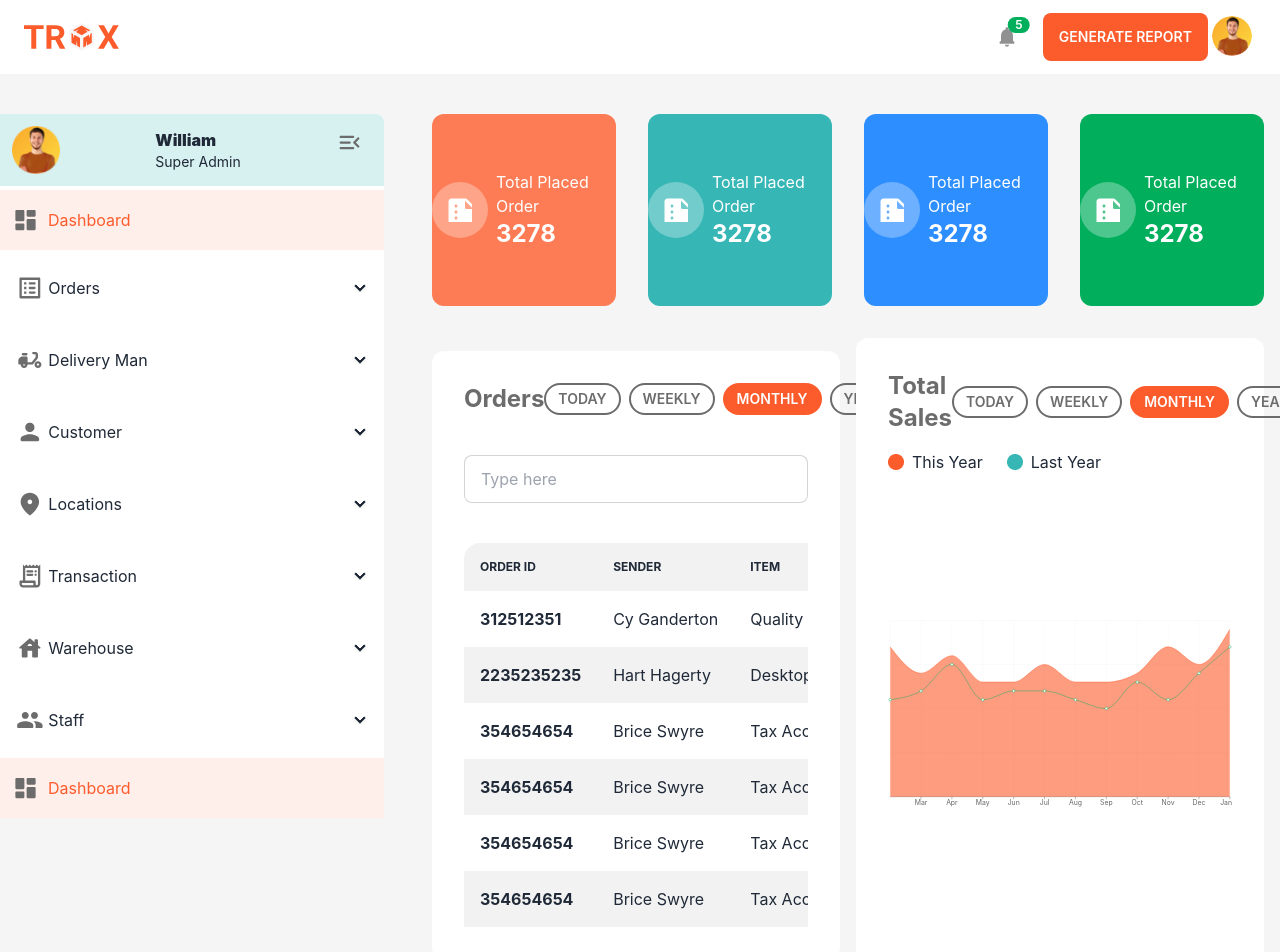
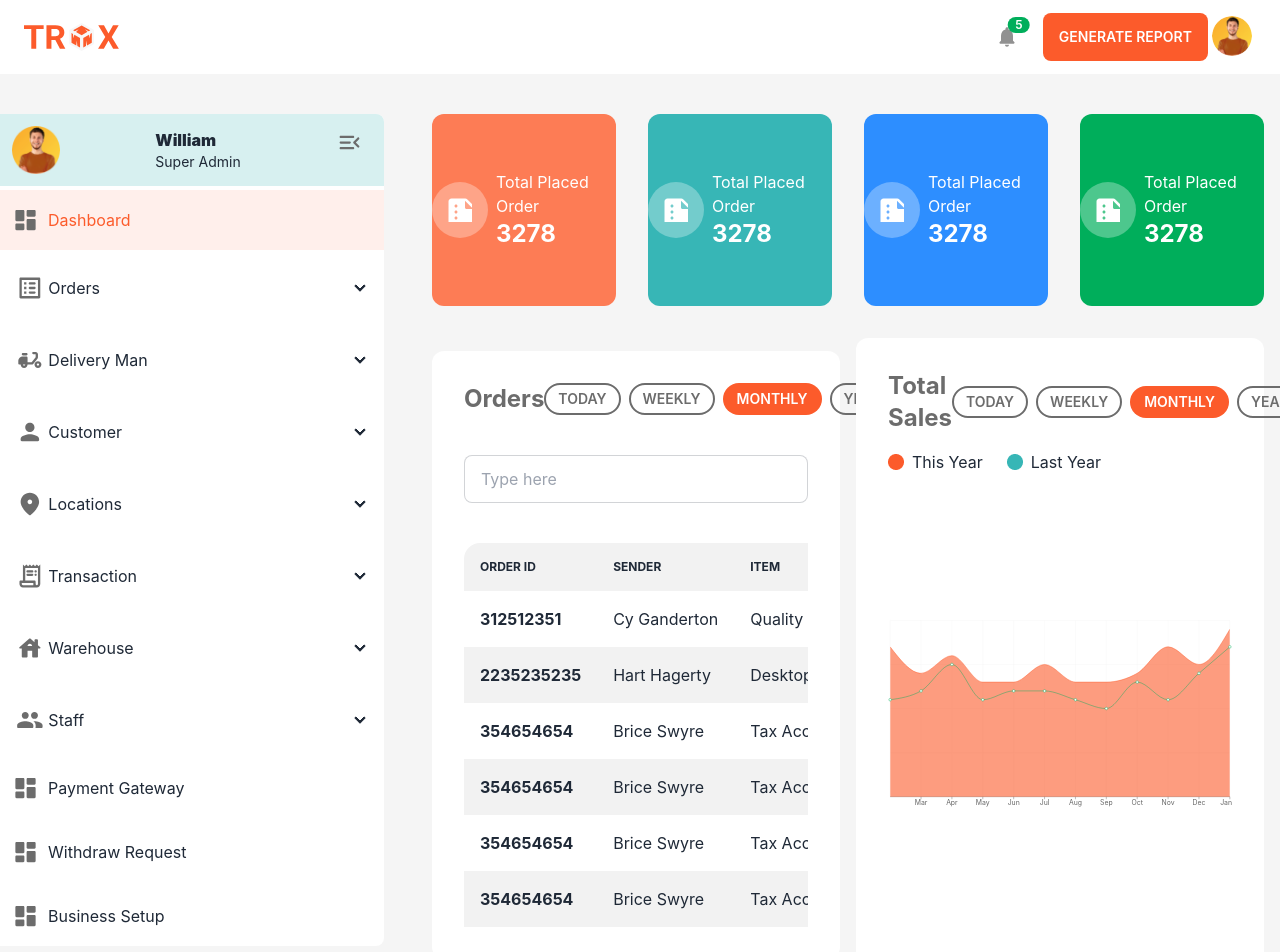
Before and after one commit to AbdullahWins/TroxAdminPanel, a React (Create React App) app: page / in a window 1280 px wide. Shown: the top 952 px of the page. Built offline with nearby package versions, Linux system fonts and the light colour scheme.

Commit message:
added new options to sidenav

```diff
--- a/src/Components/Shared/SideNav/SideNav.js
+++ b/src/Components/Shared/SideNav/SideNav.js
@@ -500,12 +500,11 @@ const SideNav = () => {
             </div>
           </div>
         </div>
-
-        {/* dashboard 2 */}
+        {/* Payment Gateway */}
         <div
-          onClick={() => activateMenu("dashboard")}
+          onClick={() => activateMenu("payment")}
           className={`p-3 w-full ${
-            isActive === "dashboard"
+            isActive === "payment"
               ? "bg-primaryMainLightest text-primaryMain"
               : ""
           }`}
@@ -528,37 +527,69 @@ const SideNav = () => {
               />
             </svg>
 
-            <p className={`${isClosed ? "hidden" : "block"}`}>Dashboard</p>
+            <p className={`${isClosed ? "hidden" : "block"}`}>Payment Gateway</p>
           </Link>
         </div>
-
-        {/* Logout */}
-        {/* <div
-          onClick={() => activateMenu(9)}
+        {/* Withdraw Request */}
+        <div
+          onClick={() => activateMenu("withdraw")}
+          className={`p-3 w-full ${
+            isActive === "withdraw"
+              ? "bg-primaryMainLightest text-primaryMain"
+              : ""
+          }`}
+        >
+          <Link
             className={`flex items-center ${
               isClosed ? "justify-center" : "justify-start"
-          }  p-3 ${
-            isActive === 9 ? "bg-primaryMainLightest text-primaryMain" : ""
             }`}
+            to="/"
           >
             <svg
               width="36"
               height="36"
-            viewBox="0 0 24 24"
-            fill="none"
+              viewBox="0 0 32 24"
               xmlns="http://www.w3.org/2000/svg"
             >
               <path
-              d="M5.10449 5H11.1045C11.6545 5 12.1045 4.55 12.1045 4C12.1045 3.45 11.6545 3 11.1045 3H5.10449C4.00449 3 3.10449 3.9 3.10449 5V19C3.10449 20.1 4.00449 21 5.10449 21H11.1045C11.6545 21 12.1045 20.55 12.1045 20C12.1045 19.45 11.6545 19 11.1045 19H5.10449V5Z"
-              fill="#6C6C6C"
-            />
-            <path
-              d="M20.7545 11.65L17.9645 8.86C17.6445 8.54 17.1045 8.76 17.1045 9.21V11H10.1045C9.55449 11 9.10449 11.45 9.10449 12C9.10449 12.55 9.55449 13 10.1045 13H17.1045V14.79C17.1045 15.24 17.6445 15.46 17.9545 15.14L20.7445 12.35C20.9445 12.16 20.9445 11.84 20.7545 11.65Z"
+                d="M4 13H10C10.55 13 11 12.55 11 12V4C11 3.45 10.55 3 10 3H4C3.45 3 3 3.45 3 4V12C3 12.55 3.45 13 4 13ZM4 21H10C10.55 21 11 20.55 11 20V16C11 15.45 10.55 15 10 15H4C3.45 15 3 15.45 3 16V20C3 20.55 3.45 21 4 21ZM14 21H20C20.55 21 21 20.55 21 20V12C21 11.45 20.55 11 20 11H14C13.45 11 13 11.45 13 12V20C13 20.55 13.45 21 14 21ZM13 4V8C13 8.55 13.45 9 14 9H20C20.55 9 21 8.55 21 8V4C21 3.45 20.55 3 20 3H14C13.45 3 13 3.45 13 4Z"
                 fill="#6C6C6C"
               />
             </svg>
-          <p className={`${isClosed ? "hidden" : "block"}`}>Logout</p>
-        </div> */}
+
+            <p className={`${isClosed ? "hidden" : "block"}`}>Withdraw Request</p>
+          </Link>
+        </div>
+        {/* Business Setup */}
+        <div
+          onClick={() => activateMenu("business")}
+          className={`p-3 w-full ${
+            isActive === "business"
+              ? "bg-primaryMainLightest text-primaryMain"
+              : ""
+          }`}
+        >
+          <Link
+            className={`flex items-center ${
+              isClosed ? "justify-center" : "justify-start"
+            }`}
+            to="/"
+          >
+            <svg
+              width="36"
+              height="36"
+              viewBox="0 0 32 24"
+              xmlns="http://www.w3.org/2000/svg"
+            >
+              <path
+                d="M4 13H10C10.55 13 11 12.55 11 12V4C11 3.45 10.55 3 10 3H4C3.45 3 3 3.45 3 4V12C3 12.55 3.45 13 4 13ZM4 21H10C10.55 21 11 20.55 11 20V16C11 15.45 10.55 15 10 15H4C3.45 15 3 15.45 3 16V20C3 20.55 3.45 21 4 21ZM14 21H20C20.55 21 21 20.55 21 20V12C21 11.45 20.55 11 20 11H14C13.45 11 13 11.45 13 12V20C13 20.55 13.45 21 14 21ZM13 4V8C13 8.55 13.45 9 14 9H20C20.55 9 21 8.55 21 8V4C21 3.45 20.55 3 20 3H14C13.45 3 13 3.45 13 4Z"
+                fill="#6C6C6C"
+              />
+            </svg>
+
+            <p className={`${isClosed ? "hidden" : "block"}`}>Business Setup</p>
+          </Link>
+        </div>
       </section>
     </div>
   );
```
Lines whose indentation alone changed are shown as unchanged.
